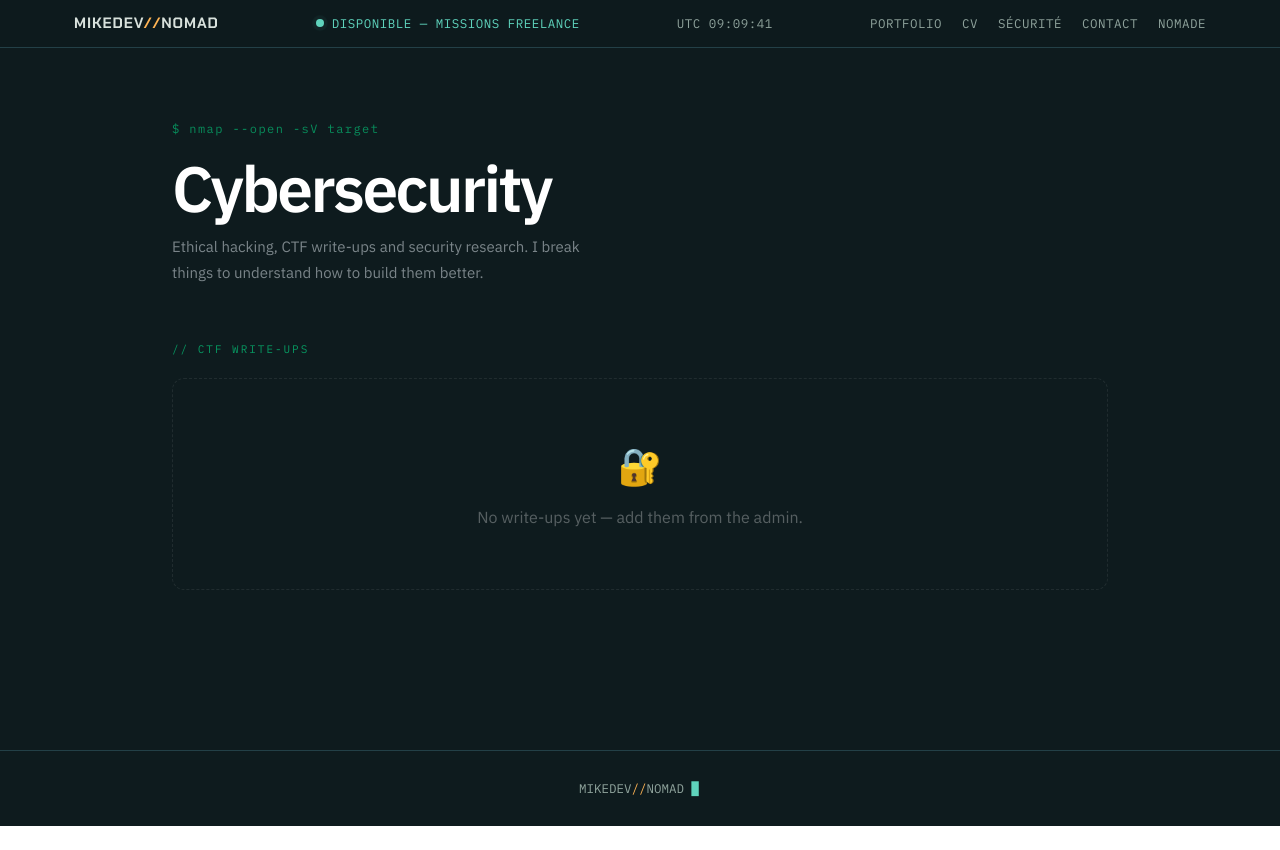
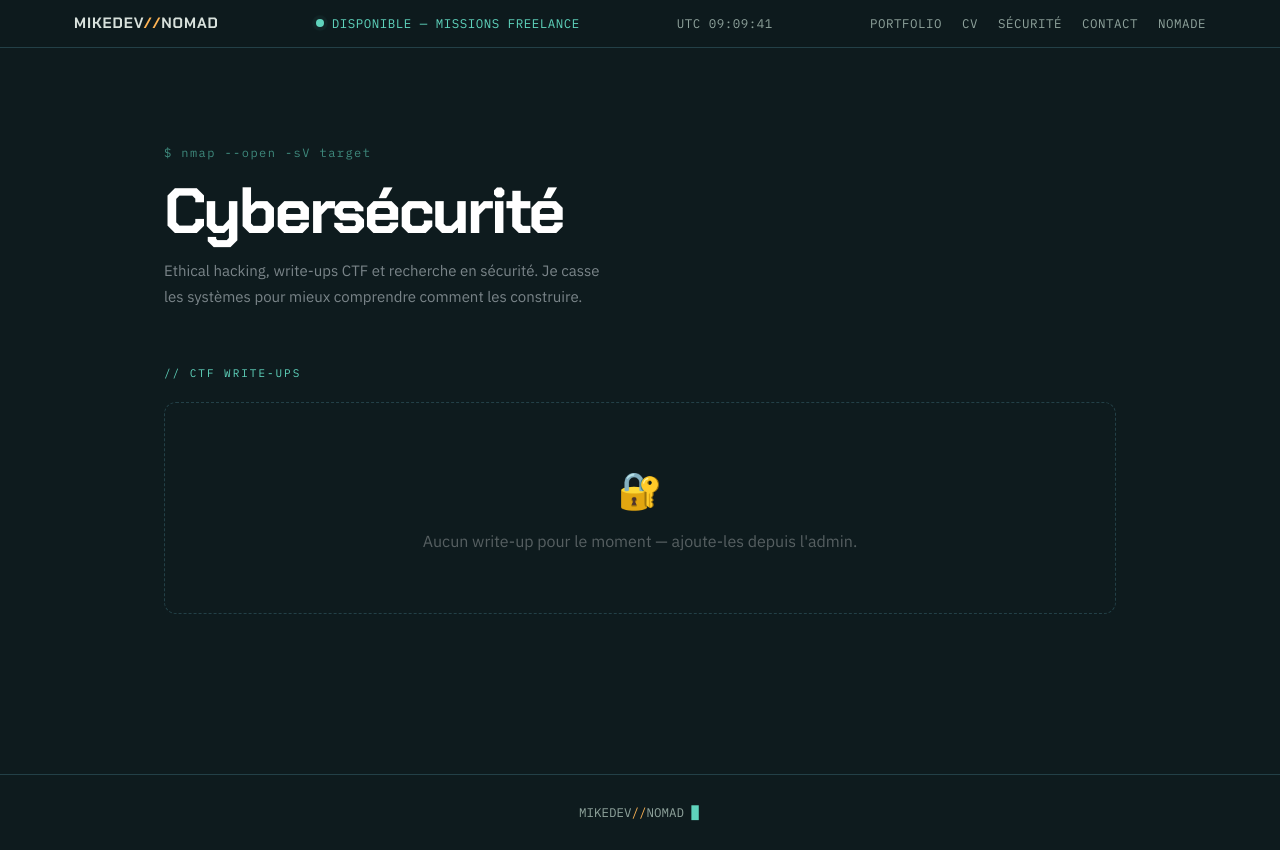
Before and after one commit to mgenoud01/mikedevnomadwebsite, a Next.js app: page /pro/cybersecurite in a window 1280 px wide. Before the commit the page ends 826 px from the top, so only its background shows below. Built offline with nearby package versions, Linux system fonts and the light colour scheme.

Commit message:
design: reskin /pro/cybersecurite Field Ops (palette amber/mint)

```diff
--- a/app/pro/cybersecurite/SecurityClient.tsx
+++ b/app/pro/cybersecurite/SecurityClient.tsx
@@ -3,57 +3,57 @@
 import { CTFEntry } from "@/lib/ctf";
 
 const DIFF_COLOR: Record<string, string> = {
-  Easy: "#00ff99", Medium: "#f59e0b", Hard: "#f97316", Insane: "#ef4444",
+  Easy: "#5FD3BC", Medium: "#FFB454", Hard: "#f97316", Insane: "#ef4444",
 };
 
 export default function SecurityClient({ entries }: { entries: CTFEntry[] }) {
   return (
-    <div style={{ maxWidth: "1000px", margin: "0 auto", padding: "72px 32px 96px" }}>
+    <div className="mx-auto max-w-[1000px] px-6 py-16 md:py-24">
       <div style={{ marginBottom: "56px" }}>
-        <p style={{ fontFamily: "var(--font-mono)", color: "rgba(0,255,153,0.5)", fontSize: "12px", letterSpacing: "0.12em", marginBottom: "20px" }}>
+        <p style={{ fontFamily: "var(--font-mono)", color: "rgba(95,211,188,0.6)", fontSize: "12px", letterSpacing: "0.12em", marginBottom: "20px" }}>
           $ nmap --open -sV target
         </p>
-        <h1 style={{ fontSize: "clamp(2.5rem, 5vw, 4rem)", fontWeight: 900, letterSpacing: "-0.04em", color: "#ffffff", lineHeight: 0.95, marginBottom: "16px" }}>
-          Cybersecurity
+        <h1 className="font-display" style={{ fontSize: "clamp(2.5rem, 5vw, 4rem)", fontWeight: 700, letterSpacing: "-0.04em", color: "#ffffff", lineHeight: 0.95, marginBottom: "16px" }}>
+          Cybersécurité
         </h1>
         <p style={{ color: "rgba(230,237,243,0.5)", fontSize: "15px", maxWidth: "440px", lineHeight: 1.7 }}>
-          Ethical hacking, CTF write-ups and security research. I break things to understand how to build them better.
+          Ethical hacking, write-ups CTF et recherche en sécurité. Je casse les systèmes pour mieux comprendre comment les construire.
         </p>
       </div>
 
       {/* CTF entries */}
       <section style={{ marginBottom: "64px" }}>
-        <p style={{ fontFamily: "var(--font-mono)", color: "rgba(0,255,153,0.55)", fontSize: "11px", letterSpacing: "0.18em", textTransform: "uppercase", marginBottom: "20px" }}>
+        <p style={{ fontFamily: "var(--font-mono)", color: "var(--mint)", fontSize: "11px", letterSpacing: "0.18em", textTransform: "uppercase", marginBottom: "20px" }}>
           // CTF Write-ups
         </p>
 
         {entries.length === 0 ? (
-          <div style={{ textAlign: "center", padding: "60px", border: "1px dashed rgba(255,255,255,0.08)", borderRadius: "12px" }}>
+          <div style={{ textAlign: "center", padding: "60px", border: "1px dashed var(--line)", borderRadius: "12px" }}>
             <div style={{ fontSize: "36px", marginBottom: "12px" }}>🔐</div>
-            <p style={{ color: "rgba(255,255,255,0.3)" }}>No write-ups yet — add them from the admin.</p>
+            <p style={{ color: "rgba(255,255,255,0.3)" }}>Aucun write-up pour le moment — ajoute-les depuis l&apos;admin.</p>
           </div>
         ) : (
           <div style={{ display: "flex", flexDirection: "column", gap: "4px" }}>
             {entries.map((w) => {
-              const color = DIFF_COLOR[w.difficulte] || "#64748b";
+              const color = DIFF_COLOR[w.difficulte] || "#8FA39C";
               return (
                 <div key={w.id} style={{
                   display: "flex", alignItems: "center", justifyContent: "space-between",
-                  padding: "18px 22px", background: "rgba(255,255,255,0.03)",
-                  border: "1px solid rgba(255,255,255,0.08)", borderRadius: "8px",
+                  padding: "18px 22px", background: "var(--panel-2)",
+                  border: "1px solid var(--line)", borderRadius: "8px",
                   transition: "background 0.2s, border-color 0.2s",
                 }}
-                  onMouseEnter={(e) => { const el = e.currentTarget as HTMLDivElement; el.style.background = "rgba(0,255,153,0.04)"; el.style.borderColor = "rgba(0,255,153,0.15)"; }}
-                  onMouseLeave={(e) => { const el = e.currentTarget as HTMLDivElement; el.style.background = "rgba(255,255,255,0.03)"; el.style.borderColor = "rgba(255,255,255,0.08)"; }}
+                  onMouseEnter={(e) => { const el = e.currentTarget as HTMLDivElement; el.style.borderColor = "var(--mint)"; }}
+                  onMouseLeave={(e) => { const el = e.currentTarget as HTMLDivElement; el.style.borderColor = "var(--line)"; }}
                 >
                   <div style={{ flex: 1 }}>
                     <div style={{ display: "flex", alignItems: "center", gap: "10px", marginBottom: "4px" }}>
                       <p style={{ color: "#ffffff", fontWeight: 600, fontSize: "15px" }}>{w.nom}</p>
                       {w.tags.slice(0, 2).map((t) => (
-                        <span key={t} style={{ fontFamily: "var(--font-mono)", fontSize: "10px", padding: "1px 7px", border: "1px solid rgba(255,255,255,0.1)", color: "rgba(255,255,255,0.3)", borderRadius: "3px" }}>#{t}</span>
+                        <span key={t} style={{ fontFamily: "var(--font-mono)", fontSize: "10px", padding: "1px 7px", border: "1px solid var(--line)", color: "var(--muted)", borderRadius: "3px" }}>#{t}</span>
                       ))}
                     </div>
-                    <p style={{ fontFamily: "var(--font-mono)", fontSize: "11px", color: "rgba(255,255,255,0.3)", letterSpacing: "0.06em" }}>
+                    <p style={{ fontFamily: "var(--font-mono)", fontSize: "11px", color: "var(--muted)", letterSpacing: "0.06em" }}>
                       {w.categorie} · {w.plateforme} · {w.date}
                     </p>
                     {w.description && <p style={{ color: "rgba(230,237,243,0.4)", fontSize: "13px", marginTop: "6px", lineHeight: 1.6 }}>{w.description}</p>}
@@ -63,9 +63,9 @@ export default function SecurityClient({ entries }: { entries: CTFEntry[] }) {
                       {w.difficulte}
                     </span>
                     {w.writeup && (
-                      <a href={w.writeup} target="_blank" rel="noopener noreferrer" style={{ fontFamily: "var(--font-mono)", fontSize: "11px", color: "rgba(0,255,153,0.5)", textDecoration: "none" }}
-                        onMouseEnter={(e) => { (e.currentTarget as HTMLAnchorElement).style.color = "#00ff99"; }}
-                        onMouseLeave={(e) => { (e.currentTarget as HTMLAnchorElement).style.color = "rgba(0,255,153,0.5)"; }}
+                      <a href={w.writeup} target="_blank" rel="noopener noreferrer" className="focus-visible:outline focus-visible:outline-2 focus-visible:outline-amber focus-visible:outline-offset-[3px]" style={{ fontFamily: "var(--font-mono)", fontSize: "11px", color: "var(--mint)", textDecoration: "none" }}
+                        onMouseEnter={(e) => { (e.currentTarget as HTMLAnchorElement).style.textDecoration = "underline"; }}
+                        onMouseLeave={(e) => { (e.currentTarget as HTMLAnchorElement).style.textDecoration = "none"; }}
                       >
                         writeup →
                       </a>
```
